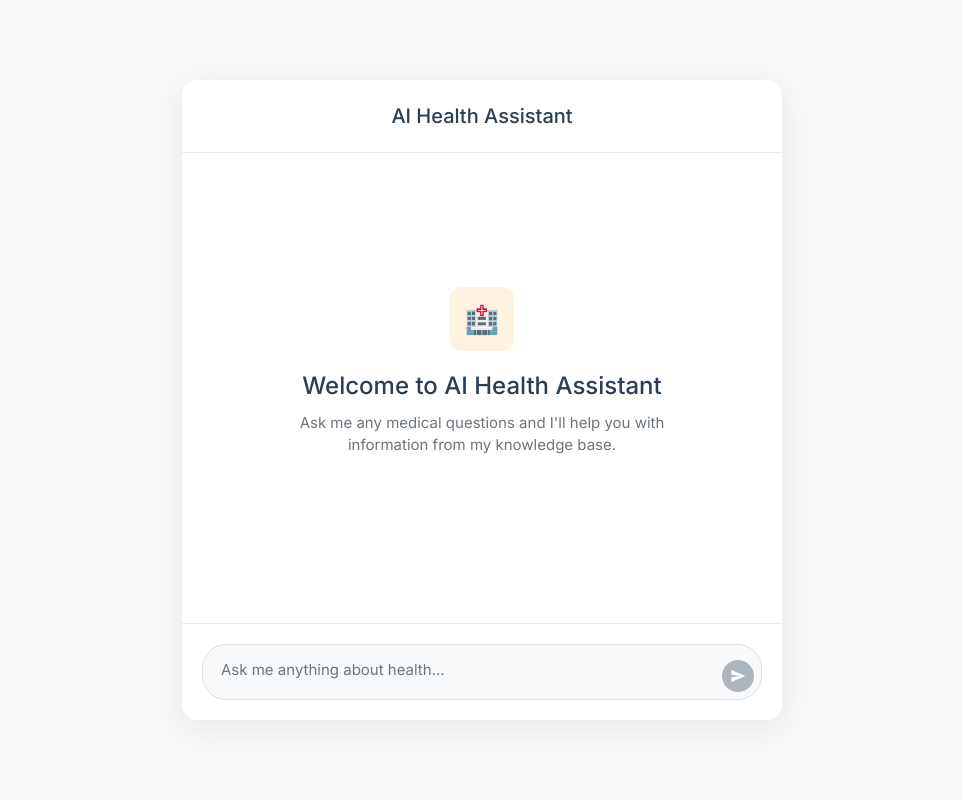
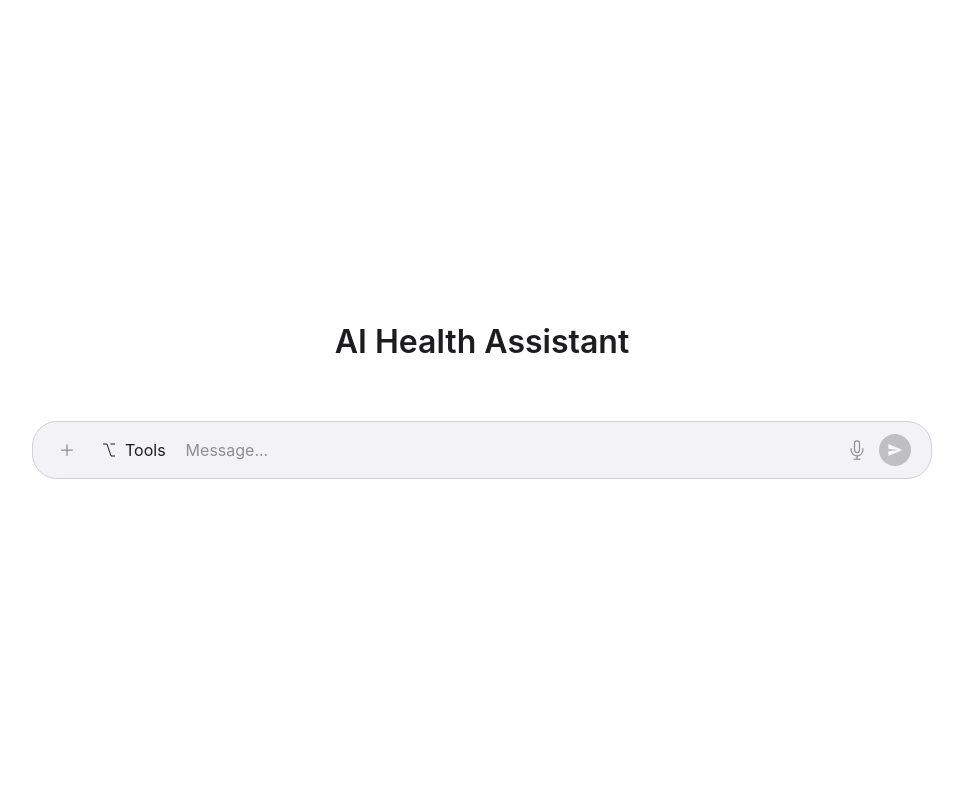
Before and after one commit to deepakdevp/ai-health-assistant-langchain, a Flask app: page / in a window 1280 px wide. Shown: the whole page, without its empty margins (158-1121 px from the left). Run offline with Flask 3, Linux system fonts and the light colour scheme.

Commit message:
Revamp README and chat UI for AI Health Assistant, introducing a modern design, enhanced features, and detailed project structure. Update installation instructions and remove outdated assets for improved clarity and user experience.

```diff
--- a/template/chatUI.html
+++ b/template/chatUI.html
@@ -5,9 +5,6 @@
     <meta name="viewport" content="width=device-width, initial-scale=1.0">
     <title>AI Health Assistant</title>
     <script src="https://ajax.googleapis.com/ajax/libs/jquery/3.6.0/jquery.min.js"></script>
-    <link rel="preconnect" href="https://fonts.googleapis.com">
-    <link rel="preconnect" href="https://fonts.gstatic.com" crossorigin>
-    <link href="https://fonts.googleapis.com/css2?family=Inter:wght@300;400;500;600;700&display=swap" rel="stylesheet">
     <style>
         * {
             margin: 0;
@@ -16,193 +13,214 @@
         }
 
         body {
-            font-family: 'Inter', -apple-system, BlinkMacSystemFont, 'Segoe UI', 'Roboto', sans-serif;
-            background-color: #f8f9fa;
-            color: #2c3e50;
-            height: 100vh;
-            overflow: hidden;
+            font-family: -apple-system, BlinkMacSystemFont, 'SF Pro Text', system-ui, sans-serif;
+            background: #ffffff;
+            min-height: 100vh;
             display: flex;
+            flex-direction: column;
             align-items: center;
             justify-content: center;
-            padding: 20px;
+            padding: 40px 20px;
         }
 
-        .chat-container {
-            display: flex;
-            flex-direction: column;
-            height: 80vh;
-            max-height: 700px;
-            width: 100%;
-            max-width: 600px;
-            position: relative;
-            background-color: white;
-            border-radius: 16px;
-            box-shadow: 0 8px 32px rgba(0, 0, 0, 0.08);
-            overflow: hidden;
-        }
-
-        .header {
-            padding: 24px 20px;
-            border-bottom: 1px solid #e9ecef;
-            background-color: white;
-            position: sticky;
-            top: 0;
-            z-index: 100;
-        }
-
-        .header h1 {
-            font-size: 20px;
-            font-weight: 500;
-            color: #2c3e50;
+        .app-title {
+            font-family: -apple-system, BlinkMacSystemFont, 'SF Pro Display', system-ui, sans-serif;
+            font-size: 32px;
+            font-weight: 600;
+            color: #1d1d1f;
+            margin-bottom: 40px;
             text-align: center;
         }
 
-        .chat-messages {
-            flex: 1;
-            overflow-y: auto;
-            padding: 0;
-            scroll-behavior: smooth;
+        .chat-interface {
+            width: 100%;
+            max-width: 900px;
+            display: flex;
+            flex-direction: column;
+            align-items: center;
         }
 
-        .chat-messages::-webkit-scrollbar {
-            width: 4px;
+        .messages-container {
+            width: 100%;
+            max-height: 400px;
+            overflow-y: auto;
+            margin-bottom: 20px;
+            padding: 0 20px;
         }
 
-        .chat-messages::-webkit-scrollbar-track {
+        .messages-container::-webkit-scrollbar {
+            width: 8px;
+        }
+
+        .messages-container::-webkit-scrollbar-track {
             background: transparent;
         }
 
-        .chat-messages::-webkit-scrollbar-thumb {
-            background-color: #565869;
-            border-radius: 2px;
+        .messages-container::-webkit-scrollbar-thumb {
+            background: #d1d1d6;
+            border-radius: 4px;
         }
 
         .message {
-            padding: 20px;
-            border-bottom: 1px solid #f1f3f4;
+            margin-bottom: 16px;
+            padding: 16px 20px;
+            border-radius: 20px;
+            max-width: 80%;
         }
 
         .message.user {
-            background-color: #f8f9fa;
+            background: #f2f2f7;
+            margin-left: auto;
+            text-align: right;
         }
 
         .message.assistant {
-            background-color: white;
-        }
-
-        .message-content {
-            max-width: 560px;
-            margin: 0 auto;
-            display: flex;
-            gap: 12px;
-            align-items: flex-start;
-        }
-
-        .avatar {
-            width: 32px;
-            height: 32px;
-            border-radius: 4px;
-            display: flex;
-            align-items: center;
-            justify-content: center;
-            flex-shrink: 0;
-            font-size: 18px;
-            font-weight: 600;
-        }
-
-        .user-avatar {
-            background-color: #e3f2fd;
-            color: #1976d2;
-        }
-
-        .assistant-avatar {
-            background-color: #fff3e0;
-            color: #f57c00;
+            background: #e8f4fd;
+            margin-right: auto;
         }
 
         .message-text {
-            flex: 1;
-            line-height: 1.6;
-            font-size: 15px;
-            color: #2c3e50;
-            word-wrap: break-word;
-        }
-
-        .message-text p {
-            margin-bottom: 12px;
-        }
-
-        .message-text p:last-child {
-            margin-bottom: 0;
-        }
-
-        .input-area {
-            padding: 20px;
-            background-color: white;
-            border-top: 1px solid #e9ecef;
+            font-family: -apple-system, BlinkMacSystemFont, 'SF Pro Text', system-ui, sans-serif;
+            font-size: 16px;
+            line-height: 1.5;
+            color: #1d1d1f;
+            font-weight: 400;
         }
 
         .input-container {
-            max-width: 560px;
-            margin: 0 auto;
+            width: 100%;
+            max-width: 900px;
             position: relative;
         }
 
         .input-wrapper {
-            background-color: #f8f9fa;
-            border: 1px solid #dee2e6;
-            border-radius: 24px;
-            overflow: hidden;
-            transition: border-color 0.2s ease, box-shadow 0.2s ease;
+            background: #f2f2f7;
+            border: 1px solid #d1d1d6;
+            border-radius: 25px;
+            display: flex;
+            align-items: center;
+            padding: 12px 20px;
+            transition: all 0.2s ease;
+            min-height: 50px;
         }
 
         .input-wrapper:focus-within {
-            border-color: #86b7fe;
-            box-shadow: 0 0 0 3px rgba(13, 110, 253, 0.1);
+            border-color: #007aff;
+            background: #ffffff;
+            box-shadow: 0 0 0 3px rgba(0, 122, 255, 0.1);
         }
 
-        #messageInput {
-            width: 100%;
+        .input-actions {
+            display: flex;
+            align-items: center;
+            gap: 12px;
+            margin-right: 12px;
+        }
+
+        .action-button {
+            width: 28px;
+            height: 28px;
+            border: none;
             background: transparent;
+            border-radius: 6px;
+            display: flex;
+            align-items: center;
+            justify-content: center;
+            cursor: pointer;
+            transition: all 0.2s ease;
+            color: #8e8e93;
+        }
+
+        .action-button:hover {
+            background: rgba(0, 0, 0, 0.04);
+            color: #1d1d1f;
+        }
+
+        .tools-button {
+            display: flex;
+            align-items: center;
+            gap: 8px;
+            padding: 0 8px;
+            height: 28px;
+            border: none;
+            background: transparent;
+            border-radius: 6px;
+            cursor: pointer;
+            transition: all 0.2s ease;
+            color: #1d1d1f;
+            font-family: -apple-system, BlinkMacSystemFont, 'SF Pro Text', system-ui, sans-serif;
+            font-size: 16px;
+            font-weight: 400;
+        }
+
+        .tools-button:hover {
+            background: rgba(0, 0, 0, 0.04);
+        }
+
+        .input-field {
+            flex: 1;
             border: none;
             outline: none;
-            color: #2c3e50;
-            font-size: 15px;
+            background: transparent;
+            font-family: -apple-system, BlinkMacSystemFont, 'SF Pro Text', system-ui, sans-serif;
+            font-size: 16px;
             line-height: 1.5;
-            padding: 14px 52px 14px 18px;
+            color: #1d1d1f;
             resize: none;
-            max-height: 200px;
-            min-height: 48px;
-            font-family: inherit;
+            min-height: 24px;
+            max-height: 120px;
+            overflow-y: auto;
         }
 
-        #messageInput::placeholder {
-            color: #6c757d;
+        .input-field::-webkit-scrollbar {
+            width: 6px;
+        }
+
+        .input-field::-webkit-scrollbar-thumb {
+            background: #d1d1d6;
+            border-radius: 3px;
+        }
+
+        .input-field::placeholder {
+            color: #8e8e93;
+            font-weight: 400;
+        }
+
+        .input-right-actions {
+            display: flex;
+            align-items: center;
+            gap: 8px;
+            margin-left: 12px;
         }
 
         .send-button {
-            position: absolute;
-            right: 8px;
-            bottom: 8px;
             width: 32px;
             height: 32px;
-            background-color: #0d6efd;
+            border-radius: 16px;
             border: none;
-            border-radius: 16px;
-            cursor: pointer;
+            background: #8e8e93;
             display: flex;
             align-items: center;
             justify-content: center;
-            transition: background-color 0.2s ease;
+            cursor: pointer;
+            transition: all 0.2s ease;
         }
 
-        .send-button:hover {
-            background-color: #0b5ed7;
+        .send-button:hover:not(:disabled) {
+            background: #636366;
         }
 
         .send-button:disabled {
-            background-color: #adb5bd;
             cursor: not-allowed;
+            opacity: 0.5;
+        }
+
+        .send-button.active {
+            background: #1d1d1f;
+        }
+
+        .send-button.active:hover {
+            background: #48484a;
         }
 
         .send-button svg {
@@ -211,70 +229,28 @@
             color: white;
         }
 
-        .welcome-screen {
-            display: flex;
-            flex-direction: column;
-            align-items: center;
-            justify-content: center;
-            height: 100%;
-            text-align: center;
-            padding: 40px 20px;
-        }
-
-        .welcome-icon {
-            width: 64px;
-            height: 64px;
-            background-color: #fff3e0;
-            border-radius: 12px;
-            display: flex;
-            align-items: center;
-            justify-content: center;
-            margin-bottom: 20px;
-            font-size: 28px;
-        }
-
-        .welcome-title {
-            font-size: 24px;
-            font-weight: 500;
-            margin-bottom: 12px;
-            color: #2c3e50;
-        }
-
-        .welcome-subtitle {
-            font-size: 15px;
-            color: #6c757d;
-            margin-bottom: 32px;
-            max-width: 400px;
-            line-height: 1.5;
-        }
-
         .typing-indicator {
             display: none;
-            padding: 20px;
-            background-color: white;
-            border-bottom: 1px solid #f1f3f4;
-        }
-
-        .typing-indicator .message-content {
-            max-width: 560px;
-            margin: 0 auto;
-            display: flex;
-            gap: 12px;
-            align-items: flex-start;
+            padding: 16px 20px;
+            margin-bottom: 16px;
+            background: #e8f4fd;
+            border-radius: 20px;
+            max-width: 80%;
+            margin-right: auto;
         }
 
         .typing-dots {
             display: flex;
             gap: 4px;
-            padding: 8px 0;
+            align-items: center;
         }
 
         .typing-dots span {
             width: 8px;
             height: 8px;
-            background-color: #adb5bd;
+            background: #8e8e93;
             border-radius: 50%;
-            animation: typing 1.4s infinite;
+            animation: typing 1.4s ease-in-out infinite;
         }
 
         .typing-dots span:nth-child(2) {
@@ -288,91 +264,121 @@
         @keyframes typing {
             0%, 60%, 100% {
                 opacity: 0.3;
+                transform: scale(0.8);
             }
             30% {
                 opacity: 1;
+                transform: scale(1);
             }
         }
 
         @media (max-width: 768px) {
-            .message {
-                padding: 20px 16px;
+            .app-title {
+                font-size: 28px;
+                margin-bottom: 30px;
             }
 
-            .input-area {
-                padding: 16px;
+            .input-wrapper {
+                padding: 10px 16px;
+                min-height: 44px;
             }
 
-            .message-content {
-                gap: 12px;
-            }
-
-            .avatar {
-                width: 28px;
-                height: 28px;
+            .input-field {
                 font-size: 16px;
             }
 
-            .message-text {
+            .tools-button {
                 font-size: 15px;
+            }
+
+            body {
+                padding: 20px 16px;
             }
         }
     </style>
 </head>
 <body>
-    <div class="chat-container">
-        <div class="header">
-            <h1>AI Health Assistant</h1>
+    <h1 class="app-title">AI Health Assistant</h1>
+
+    <div class="chat-interface">
+        <!-- Messages Container -->
+        <div class="messages-container" id="messagesContainer">
+            <!-- Messages will be dynamically added here -->
         </div>
 
-        <div class="chat-messages" id="chatMessages">
-            <div class="welcome-screen" id="welcomeScreen">
-                <div class="welcome-icon">🏥</div>
-                <h2 class="welcome-title">Welcome to AI Health Assistant</h2>
-                <p class="welcome-subtitle">Ask me any medical questions and I'll help you with information from my knowledge base.</p>
-            </div>
-        </div>
-
+        <!-- Typing Indicator -->
         <div class="typing-indicator" id="typingIndicator">
-            <div class="message-content">
-                <div class="avatar assistant-avatar">AI</div>
             <div class="typing-dots">
                 <span></span>
                 <span></span>
                 <span></span>
             </div>
         </div>
-        </div>
 
-        <div class="input-area">
+        <!-- Input Container -->
         <div class="input-container">
             <form id="messageForm">
                 <div class="input-wrapper">
-                        <textarea id="messageInput" placeholder="Ask me anything about health..." rows="1"></textarea>
+                    <!-- Left Actions -->
+                    <div class="input-actions">
+                        <button type="button" class="action-button" id="attachButton" title="Add attachment">
+                            <svg width="20" height="20" viewBox="0 0 24 24" fill="none" stroke="currentColor" stroke-width="1.5">
+                                <path d="M12 5v14M5 12h14"/>
+                            </svg>
+                        </button>
+                        <button type="button" class="tools-button" id="toolsButton">
+                            <svg width="16" height="16" viewBox="0 0 24 24" fill="none" stroke="currentColor" stroke-width="1.5">
+                                <path d="M3 3h6l6 18h6M14 3h7"/>
+                            </svg>
+                            Tools
+                        </button>
+                    </div>
+
+                    <!-- Input Field -->
+                    <textarea class="input-field" id="messageInput" placeholder="Message..." rows="1"></textarea>
+
+                    <!-- Right Actions -->
+                    <div class="input-right-actions">
+                        <button type="button" class="action-button" id="micButton" title="Use microphone">
+                            <svg width="20" height="20" viewBox="0 0 24 24" fill="none" stroke="currentColor" stroke-width="1.5">
+                                <path d="M12 1a3 3 0 0 0-3 3v8a3 3 0 0 0 6 0V4a3 3 0 0 0-3-3z"/>
+                                <path d="M19 10v2a7 7 0 0 1-14 0v-2"/>
+                                <line x1="12" y1="19" x2="12" y2="23"/>
+                                <line x1="8" y1="23" x2="16" y2="23"/>
+                            </svg>
+                        </button>
                         <button type="submit" class="send-button" id="sendButton">
-                            <svg viewBox="0 0 24 24" fill="currentColor">
+                            <svg width="16" height="16" viewBox="0 0 24 24" fill="currentColor">
                                 <path d="M2.01 21L23 12 2.01 3 2 10l15 2-15 2z"/>
                             </svg>
                         </button>
                     </div>
+                </div>
             </form>
-            </div>
         </div>
     </div>
 
     <script>
         $(document).ready(function() {
-            let isFirstMessage = true;
-
             // Auto-resize textarea
             function autoResizeTextarea(textarea) {
-                textarea.style.height = 'auto';
-                textarea.style.height = Math.min(textarea.scrollHeight, 200) + 'px';
+                textarea.style.height = '24px';
+                const maxHeight = 120;
+                const scrollHeight = Math.min(textarea.scrollHeight, maxHeight);
+                textarea.style.height = scrollHeight + 'px';
             }
 
             // Handle textarea input
             $('#messageInput').on('input', function() {
                 autoResizeTextarea(this);
+
+                // Update send button state
+                const hasText = $(this).val().trim().length > 0;
+                if (hasText) {
+                    $('#sendButton').addClass('active').prop('disabled', false);
+                } else {
+                    $('#sendButton').removeClass('active').prop('disabled', true);
+                }
             });
 
             // Handle Enter key
@@ -390,32 +396,26 @@
                 const messageText = $('#messageInput').val().trim();
                 if (!messageText) return;
 
-                // Hide welcome screen on first message
-                if (isFirstMessage) {
-                    $('#welcomeScreen').hide();
-                    isFirstMessage = false;
-                }
-
                 // Add user message
                 const userMessage = `
                     <div class="message user">
-                        <div class="message-content">
-                            <div class="avatar user-avatar">You</div>
                         <div class="message-text">${messageText}</div>
                     </div>
-                    </div>
                 `;
-                $('#chatMessages').append(userMessage);
+                $('#messagesContainer').append(userMessage);
 
                 // Clear input and reset height
-                $('#messageInput').val('').css('height', '48px');
-                $('#sendButton').prop('disabled', true);
+                const input = $('#messageInput')[0];
+                $('#messageInput').val('');
+                input.style.height = '24px';
+                $('#sendButton').removeClass('active').prop('disabled', true);
 
                 // Show typing indicator
                 $('#typingIndicator').show();
 
                 // Scroll to bottom
-                $('#chatMessages').scrollTop($('#chatMessages')[0].scrollHeight);
+                const container = $('#messagesContainer')[0];
+                container.scrollTop = container.scrollHeight;
 
                 // Send AJAX request
                 $.ajax({
@@ -430,16 +430,14 @@
                     // Add assistant message
                     const assistantMessage = `
                         <div class="message assistant">
-                            <div class="message-content">
-                                <div class="avatar assistant-avatar">AI</div>
                             <div class="message-text">${data}</div>
                         </div>
-                        </div>
                     `;
-                    $('#chatMessages').append(assistantMessage);
+                    $('#messagesContainer').append(assistantMessage);
 
                     // Scroll to bottom
-                    $('#chatMessages').scrollTop($('#chatMessages')[0].scrollHeight);
+                    const container = $('#messagesContainer')[0];
+                    container.scrollTop = container.scrollHeight;
                 }).fail(function() {
                     // Hide typing indicator
                     $('#typingIndicator').hide();
@@ -447,29 +445,18 @@
                     // Add error message
                     const errorMessage = `
                         <div class="message assistant">
-                            <div class="message-content">
-                                <div class="avatar assistant-avatar">AI</div>
                             <div class="message-text">Sorry, I'm having trouble responding right now. Please try again.</div>
                         </div>
-                        </div>
                     `;
-                    $('#chatMessages').append(errorMessage);
+                    $('#messagesContainer').append(errorMessage);
 
                     // Scroll to bottom
-                    $('#chatMessages').scrollTop($('#chatMessages')[0].scrollHeight);
-                }).always(function() {
-                    // Re-enable send button
-                    $('#sendButton').prop('disabled', false);
+                    const container = $('#messagesContainer')[0];
+                    container.scrollTop = container.scrollHeight;
                 });
             });
 
-            // Enable/disable send button based on input
-            $('#messageInput').on('input', function() {
-                const hasText = $(this).val().trim().length > 0;
-                $('#sendButton').prop('disabled', !hasText);
-            });
-
-            // Initial state
+            // Initial state - disabled send button
             $('#sendButton').prop('disabled', true);
         });
     </script>
```
Also changed, not shown: README.md, Screenshot 2025-08-18 at 8.21.31 PM.png (deleted), Screenshot 2025-08-18 at 8.56.21 PM.png (added). Lines whose indentation alone changed are shown as unchanged.
